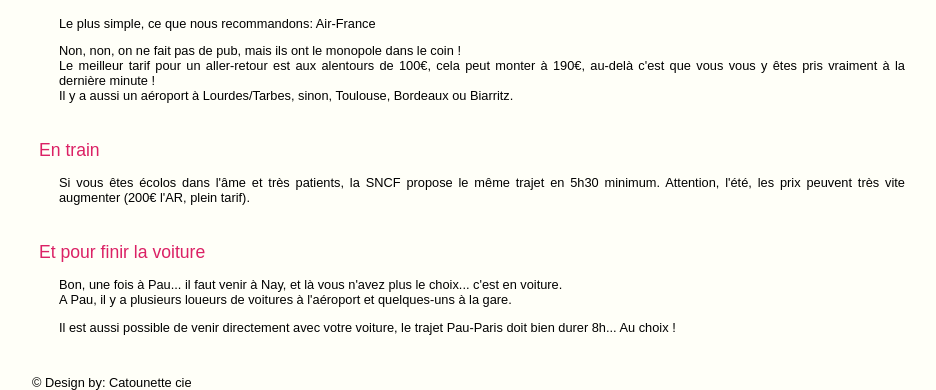
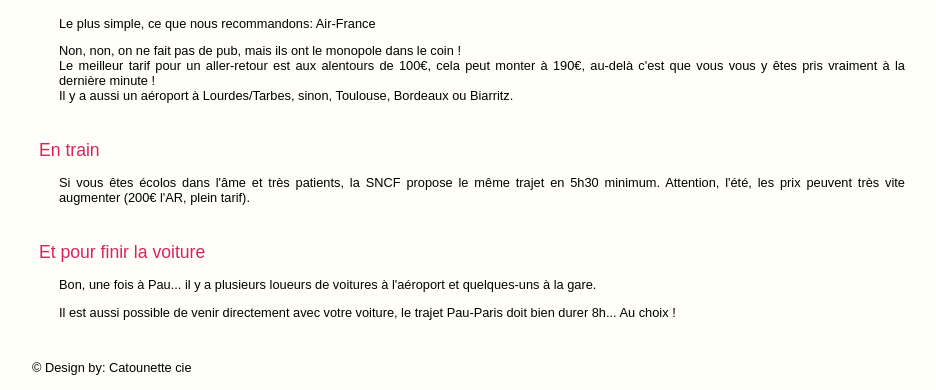
Before and after one commit to Caoutnette/mariageCatouneCatounette, a Django app: template blog/templates/blog/transportEtAcces3.html in a window 1280 px wide. Shown: the part 523-913 px from the top of the page, without its empty margins (158-1094 px from the left). Run offline with Django 3.2, Linux system fonts and the light colour scheme; the template is opened without the code that fills it, so the values that code supplies are empty.

Commit message:
Site Mariage, commit

```diff
--- a/blog/templates/blog/transportEtAcces3.html
+++ b/blog/templates/blog/transportEtAcces3.html
@@ -28,7 +28,7 @@
 </div>
 <div id="type">
   <h2>Et pour finir la voiture</h2>
-   <p>Bon, une fois à Pau... il faut venir à Nay, et là vous n'avez plus le choix... c'est en voiture.</br>A Pau, il y a plusieurs loueurs de voitures à l'aéroport et quelques-uns à la gare.</p>
+   <p>Bon, une fois à Pau... il y a plusieurs loueurs de voitures à l'aéroport et quelques-uns à la gare.</p>
    <p>Il est aussi possible de venir directement avec votre voiture, le trajet Pau-Paris doit bien durer 8h... Au choix !</p>
 </div>
 {% endblock %}
```
